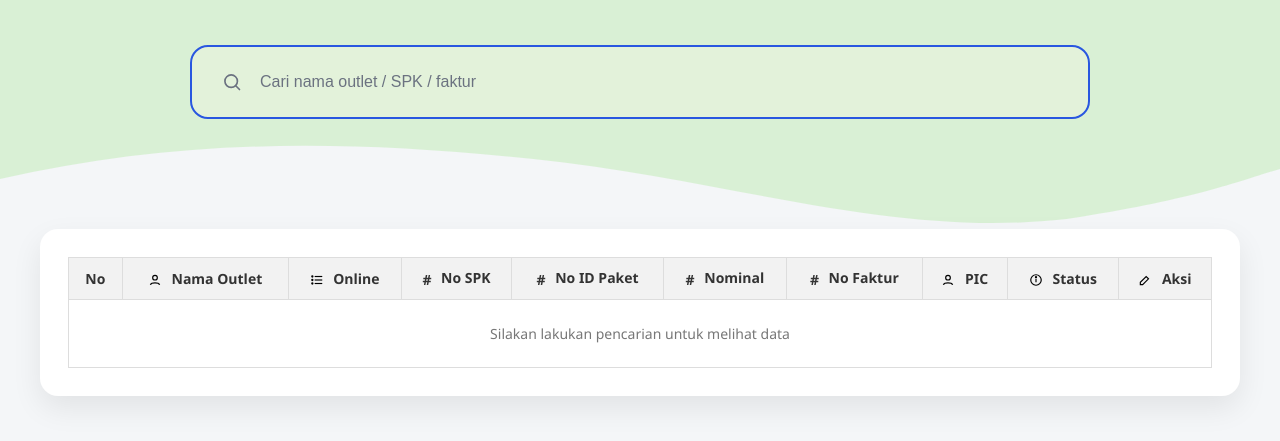
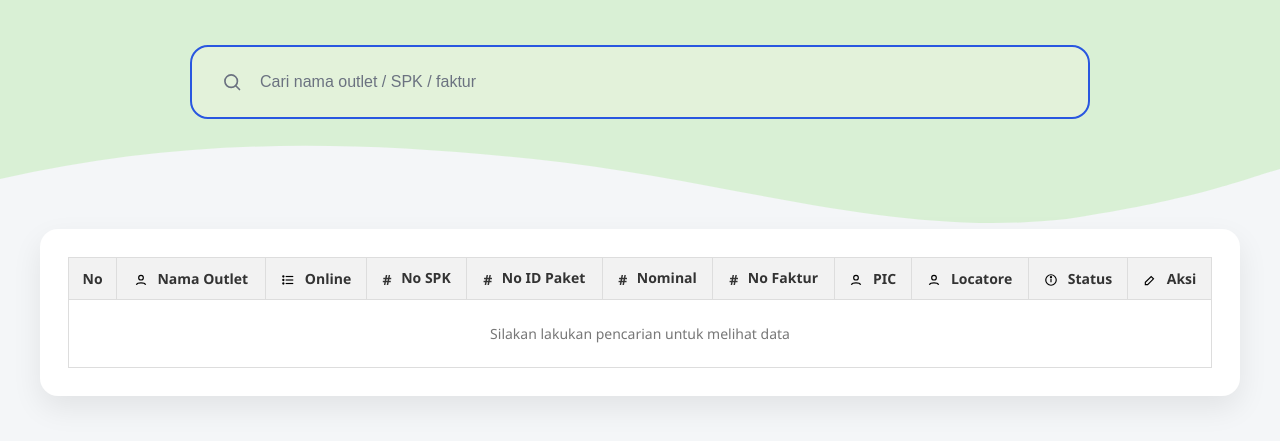
Before and after one commit to Amaliyahsn/Monitoring-Berkas-E-Catalog-SPK-PHM, a plain HTML site: page index.html in a window 1280 px wide. Shown: the part 293-734 px from the top of the page. Drawn offline with Linux system fonts and the light colour scheme.

Commit message:
Update index.html

```diff
--- a/index.html
+++ b/index.html
@@ -348,6 +348,16 @@ td {
       </span>
       PIC
     </th>
+      <th>
+      <span class="th-icon">
+        <!-- user -->
+        <svg viewBox="0 0 24 24">
+          <circle cx="12" cy="8" r="4"/>
+          <path d="M4 20c2-4 14-4 16 0"/>
+        </svg>
+      </span>
+      Locatore
+    </th>
 
     <th>
       <span class="th-icon">
```
